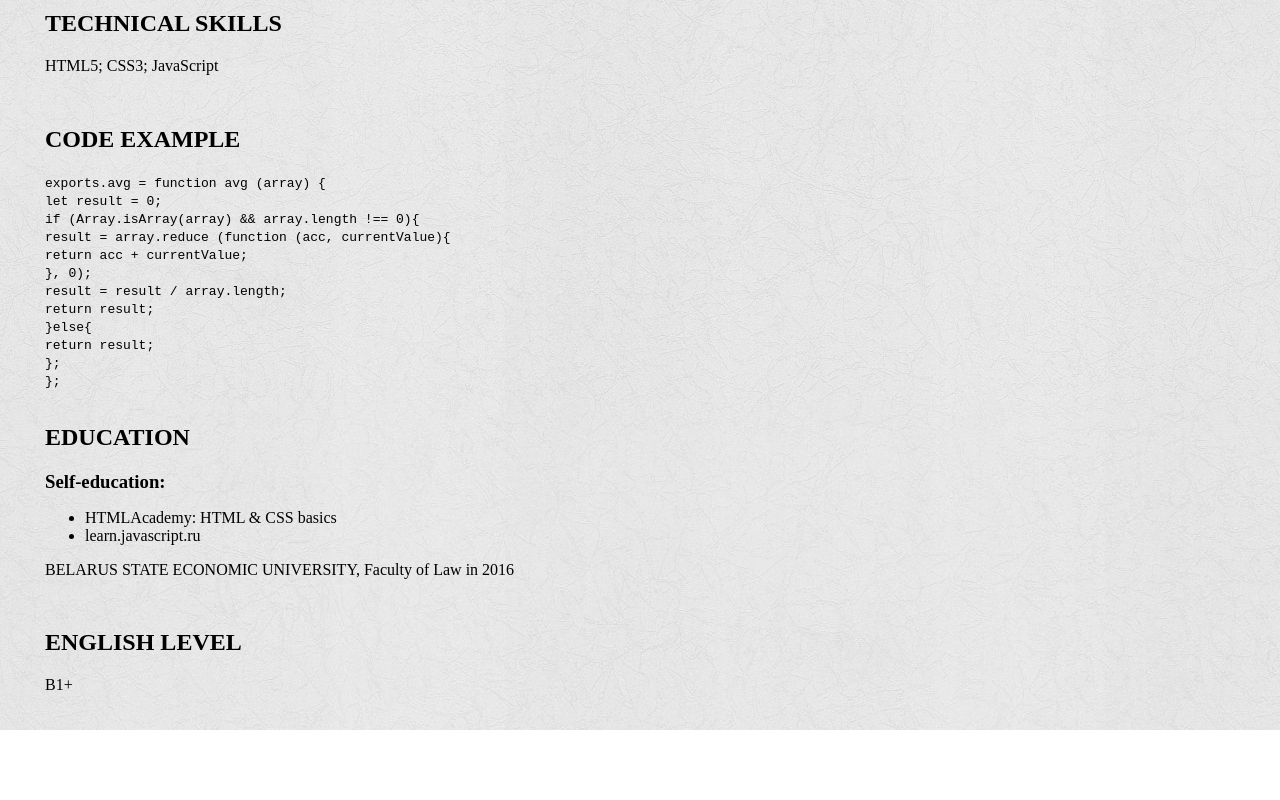
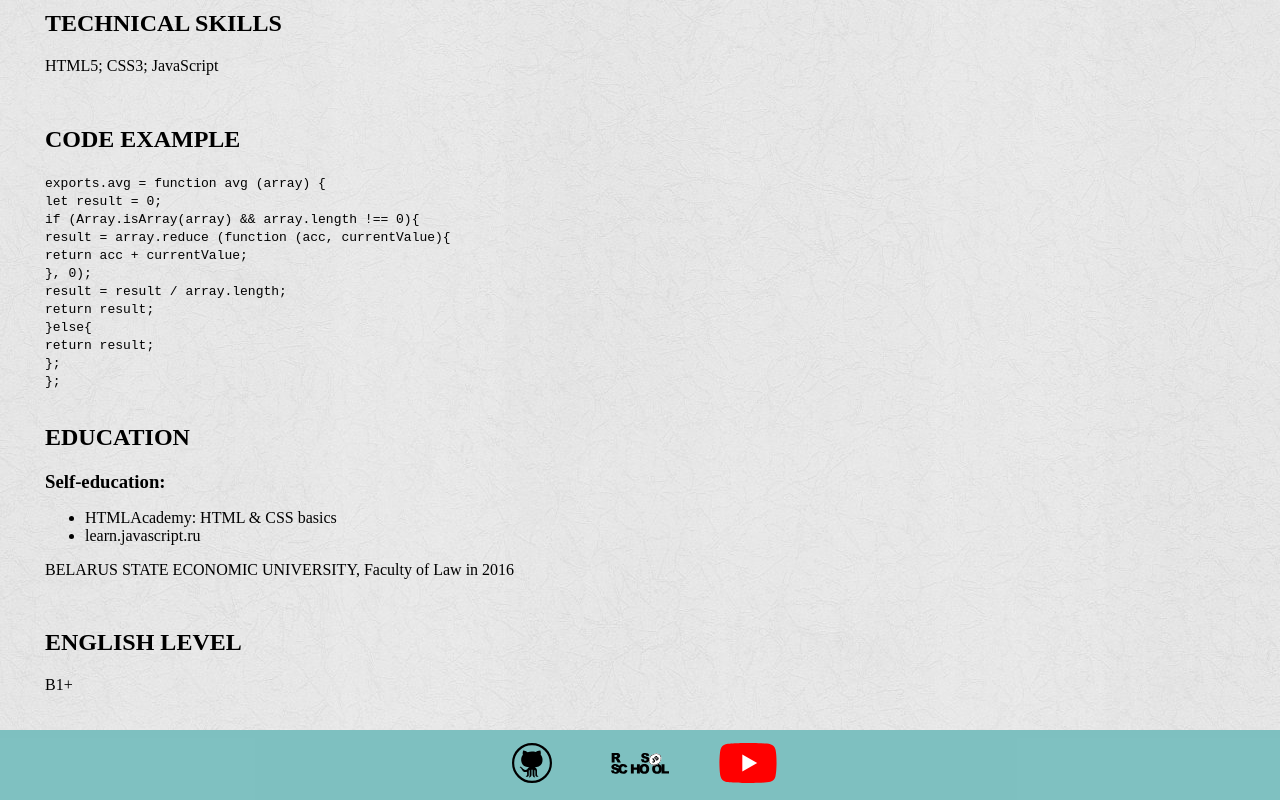
Before and after one commit to Skepyan/rsschool-cv, a plain HTML site: page index.html in a window 1280 px wide. Shown: the part 787-1587 px from the top of the page. Before the commit the page ends 1517 px from the top, so only its background shows below. Drawn offline with Linux system fonts and the light colour scheme.

Commit message:
feat: add footer

```diff
--- a/index.html
+++ b/index.html
@@ -4,24 +4,20 @@
     <meta charset="UTF-8">
     <meta name="viewport" content="width=device-width, initial-scale=1.0"/>
     <title>Skepyan CV</title>
-    <link rel = "icon" href = "images/favicon.ico" type="image/x-icon>
     <link rel="preconnect" href="https://fonts.gstatic.com">
-    <link href="https://fonts.googleapis.com/css2?family=Merriweather:ital,wght@0,300;0,400;0,700;0,900;1,300;
-        1,400;1,700;1,900&display=swap" rel="stylesheet">
+    <link href="https://fonts.googleapis.com/css2?family=Merriweather:ital,wght@0,300;0,400;0,700;0,900;1,300;1,400;1,700;1,900&display=swap" rel="stylesheet">
     <link  href="style.css" rel = "stylesheet">
 </head>
-
 <body>
     <header class="header">
         <div class="header_inner">
-            <img class="header_avatar" src="images/avatar.jpg" alt="my_avatar">
+            <img class="header_avatar" src="./images/avatar.jpg" alt="my_avatar">
             <section class="header_content">
                 <h1 class="header_title">Skepyan Dzmitry</h1>
                 <p class="header_text">Front-end developer</p>
             </section>
         </div>
     </header>
-
     <main class="main_inner">
         <div class="main_bg">
         <section class="contacts ">
@@ -96,16 +92,26 @@
             <h2>ENGLISH LEVEL</h2>
             <p> B1+</p>
         </section>
-
-
-
     </div>
     </main>
     <footer>
-
+        <ul class="footer_list">
+            <li class="footer_list_item">
+                <a href="https://github.com/Skepyan" class="footer_list_link">
+                    <img class="footer_list_img" src="./images/github_icon.svg">
+                </a>
+            </li>
+            <li class="footer_list_item">
+                <a href="https://rs.school/js/" class="footer_list_link">
+                    <img class="footer_list_img" src="./images/rs_school_js.svg">
+                </a>
+            </li>
+            <li class="footer_list_item">
+                <a href="#" class="footer_list_link">
+                    <img class="footer_list_img" src="./images/youtube_logo.svg">
+                </a>
+            </li>
+        </ul>
     </footer>
 </body>
-
-
-
 </html>
--- a/style.css
+++ b/style.css
@@ -3,7 +3,7 @@
 
 body{
     width: 100%;
-    margin: 0px;
+    margin: 0px auto;
 }
 .header{
     max-width: 1190px;
@@ -25,7 +25,7 @@ body{
     margin-right: 80px;
 }
 .header_title{
-    font-family: 'Merriweather', serif;
+    font-family: 'Merriweather';
     color: #333333;
     font-size: 54px;
     font-weight: 900;
@@ -34,7 +34,7 @@ body{
     margin-top: 20px;
 }
 .header_text{
-    font-family: 'Merriweather', serif;
+    font-family: 'Merriweather';
     color: #333333;
     font-size: 25px;
     font-weight: 500;
@@ -92,5 +92,31 @@ body{
     padding-top: 15px;
 }
 h3{
-margin-bottom: 8px;
+    margin-bottom: 8px;
 }
+.footer_list{
+    margin:0px;
+    display: flex;
+    list-style: none;
+    justify-content: center;
+    align-items: center;
+    padding-left: 0;
+    height: 100%;
+}
+.footer_list_img{
+    width: 58px;
+    height: 40px;
+}
+.footer_list_item + .footer_list_item{
+    margin-left: 50px;
+}
+.footer_list_img{
+    transition: .5s;
+}
+.footer_list_img:hover{
+    transform: scale(1.3);
+}
+footer{
+    height: 70px;
+    background-color: rgba(45, 153, 153, 0.61);
+}
```
Also changed, not shown: images/github_icon.svg (added), images/rs_school_js.svg (added), images/youtube_logo.svg (added).
